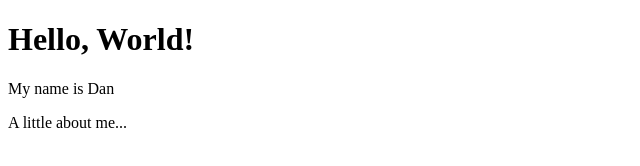
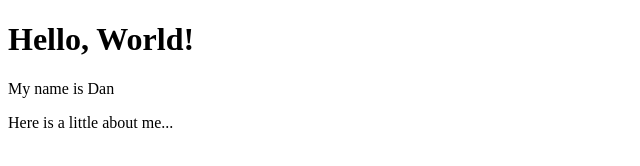
Before and after one commit to Dswantek/day-1, a plain HTML site: page index.html in a window 1280 px wide. Shown: the full height of the page, 0-640 px from the left. Drawn offline with Linux system fonts and the light colour scheme.

Commit message:
something new

```diff
--- a/index.html
+++ b/index.html
@@ -9,6 +9,6 @@
 <body>
     <h1>Hello, World!</h1>
     <p>My name is Dan</p>
-    <p>A little about me...</p>
+    <p>Here is a little about me...</p>
 </body>
 </html>
```
